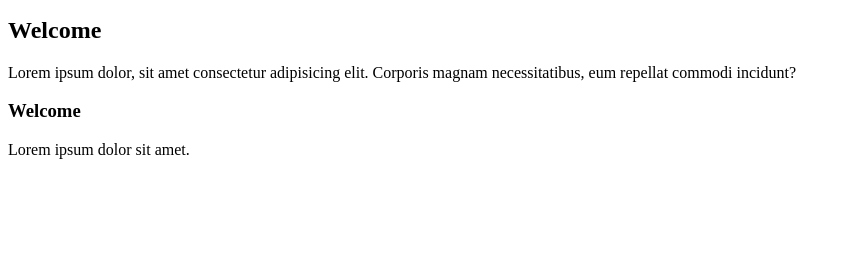
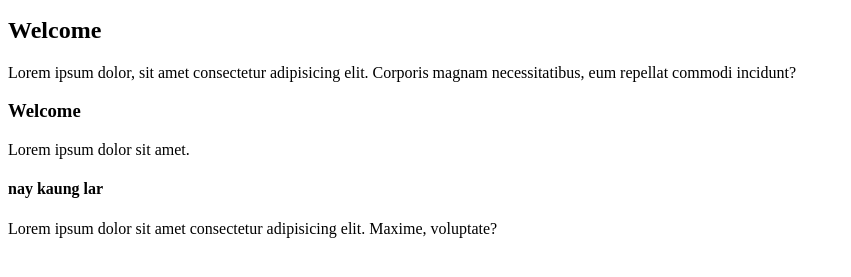
Before and after one commit to I-Am-Loki-14/Git-branch, a plain HTML site: page index.html in a window 1280 px wide. Shown: the part 101-378 px from the top of the page, without its empty margins (0-851 px from the left). Drawn offline with Linux system fonts and the light colour scheme.

Commit message:
feature-para2 add

```diff
--- a/index.html
+++ b/index.html
@@ -17,6 +17,10 @@
             commodi incidunt?</p>
         <h3>Welcome</h3>
         <p>Lorem ipsum dolor sit amet.</p>
+        <div>
+            <h4>nay kaung lar</h4>
+            <p>Lorem ipsum dolor sit amet consectetur adipisicing elit. Maxime, voluptate?</p>
+        </div>
     </main>
 </body>
 
```
